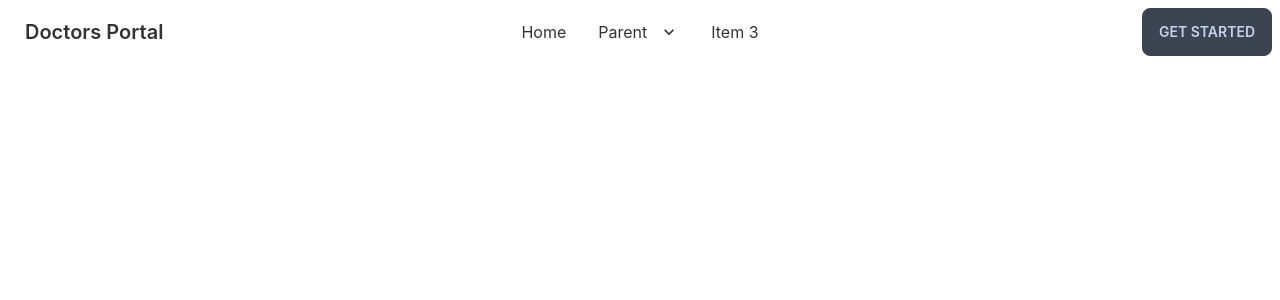
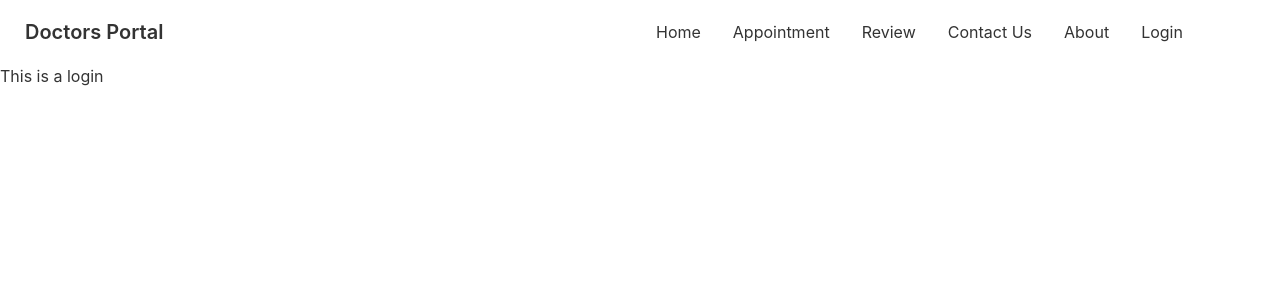
Before and after one commit to Arif6474/doctors-portal-client, a React (Create React App) app: page /login in a window 1280 px wide. Shown: the top 300 px of the page. Built offline with nearby package versions, Linux system fonts and the light colour scheme.

Commit message:
doctors portal banner

```diff
--- a/src/App.js
+++ b/src/App.js
@@ -4,6 +4,7 @@
 import { Routes, Route, Link } from "react-router-dom";
 import Home from './Pages/Home/Home';
 import About from './Pages/About/About';
+import Login from './Pages/Login/Login';
 
 function App() {
   return (
@@ -12,6 +13,7 @@
    <Routes>
         <Route path="/" element={<Home />} />
         <Route path="about" element={<About />} />
+        <Route path="login" element={<Login />} />
       </Routes>
     </div>
   );
--- /dev/null
+++ b/src/Pages/Home/Banner.js
@@ -0,0 +1,20 @@
+import React from 'react';
+import chair from '../../assets/images/chair.png'
+
+
+const Banner = () => {
+    return (
+        <div class="hero min-h-screen py-8 ">
+  <div class="hero-content flex-col lg:flex-row-reverse">
+    <img src={chair} class="max-w-sm rounded-lg shadow-2xl" />
+    <div class="bg-[url('https://i.ibb.co/mvNw42d/bg.png')]">
+      <h1 class="text-7xl font-bold">Your New Smile Starts Here</h1>
+      <p class="py-6 text-xl">Welcome to Patient Portal, Your Medical Home on the Web. With Patient Portal, you can connect with your doctor through a convenient, safe and secure </p>
+      <button class="btn btn-primary text-bold text-white bg-gradient-to-r from-secondary to-primary">Get Started</button>
+    </div>
+  </div>
+</div>
+    );
+};
+
+export default Banner;
--- a/src/Pages/Home/Home.js
+++ b/src/Pages/Home/Home.js
@@ -1,9 +1,10 @@
 import React from 'react';
+import Banner from './Banner';
 
 const Home = () => {
     return (
         <div>
-            <h2>This is Home</h2>
+        <Banner></Banner>
         </div>
     );
 };
--- /dev/null
+++ b/src/Pages/Login/Login.js
@@ -0,0 +1,11 @@
+import React from 'react';
+
+const Login = () => {
+    return (
+        <div>
+            <h3>This is a login</h3>
+        </div>
+    );
+};
+
+export default Login;
--- a/src/Pages/Shared/Navbar.js
+++ b/src/Pages/Shared/Navbar.js
@@ -1,6 +1,15 @@
 import React from 'react';
+import { Link } from 'react-router-dom';
 
 const Navbar = () => {
+    const menuItems = <>
+      <li><Link to="/">Home</Link></li>
+      <li><Link to="/appointment">Appointment</Link></li>
+      <li><Link to="/review">Review</Link></li>
+      <li><Link to="/contact">Contact Us</Link></li>
+      <li><Link to="/about">About</Link></li>
+      <li><Link to="/login">Login</Link></li>
+    </>
     return (
         <div class="navbar bg-base-100">
   <div class="navbar-start">
@@ -9,40 +18,15 @@
         <svg xmlns="http://www.w3.org/2000/svg" class="h-5 w-5" fill="none" viewBox="0 0 24 24" stroke="currentColor"><path stroke-linecap="round" stroke-linejoin="round" stroke-width="2" d="M4 6h16M4 12h8m-8 6h16" /></svg>
       </label>
       <ul tabindex="0" class="menu menu-compact dropdown-content mt-3 p-2 shadow bg-base-100 rounded-box w-52">
-        <li><a>Item 1</a></li>
-        <li tabindex="0">
-          <a class="justify-between">
-            Parent
-            <svg class="fill-current" xmlns="http://www.w3.org/2000/svg" width="24" height="24" viewBox="0 0 24 24"><path d="M8.59,16.58L13.17,12L8.59,7.41L10,6L16,12L10,18L8.59,16.58Z"/></svg>
-          </a>
-          <ul class="p-2">
-            <li><a>Submenu 1</a></li>
-            <li><a>Submenu 2</a></li>
-          </ul>
-        </li>
-        <li><a>Item 3</a></li>
+        {menuItems}
       </ul>
     </div>
     <a class="btn btn-ghost normal-case text-xl">Doctors Portal</a>
   </div>
   <div class="navbar-center hidden lg:flex">
     <ul class="menu menu-horizontal p-0">
-      <li><a>Home</a></li>
-      <li tabindex="0">
-        <a>
-          Parent
-          <svg class="fill-current" xmlns="http://www.w3.org/2000/svg" width="20" height="20" viewBox="0 0 24 24"><path d="M7.41,8.58L12,13.17L16.59,8.58L18,10L12,16L6,10L7.41,8.58Z"/></svg>
-        </a>
-        <ul class="p-2">
-          <li><a>Submenu 1</a></li>
-          <li><a>Submenu 2</a></li>
-        </ul>
-      </li>
-      <li><a>Item 3</a></li>
+    {menuItems}
     </ul>
-  </div>
-  <div class="navbar-end">
-    <a class="btn">Get started</a>
   </div>
 </div>
     );
--- a/tailwind.config.js
+++ b/tailwind.config.js
@@ -8,7 +8,7 @@
       {
         doctortheme: {
           primary: "#0FCFEC",
-          secondary: "#f6d860",
+          secondary: "#19D3AE",
           accent: "#3A4256",
           neutral: "#3d4451",
           "base-100": "#ffffff",
```
